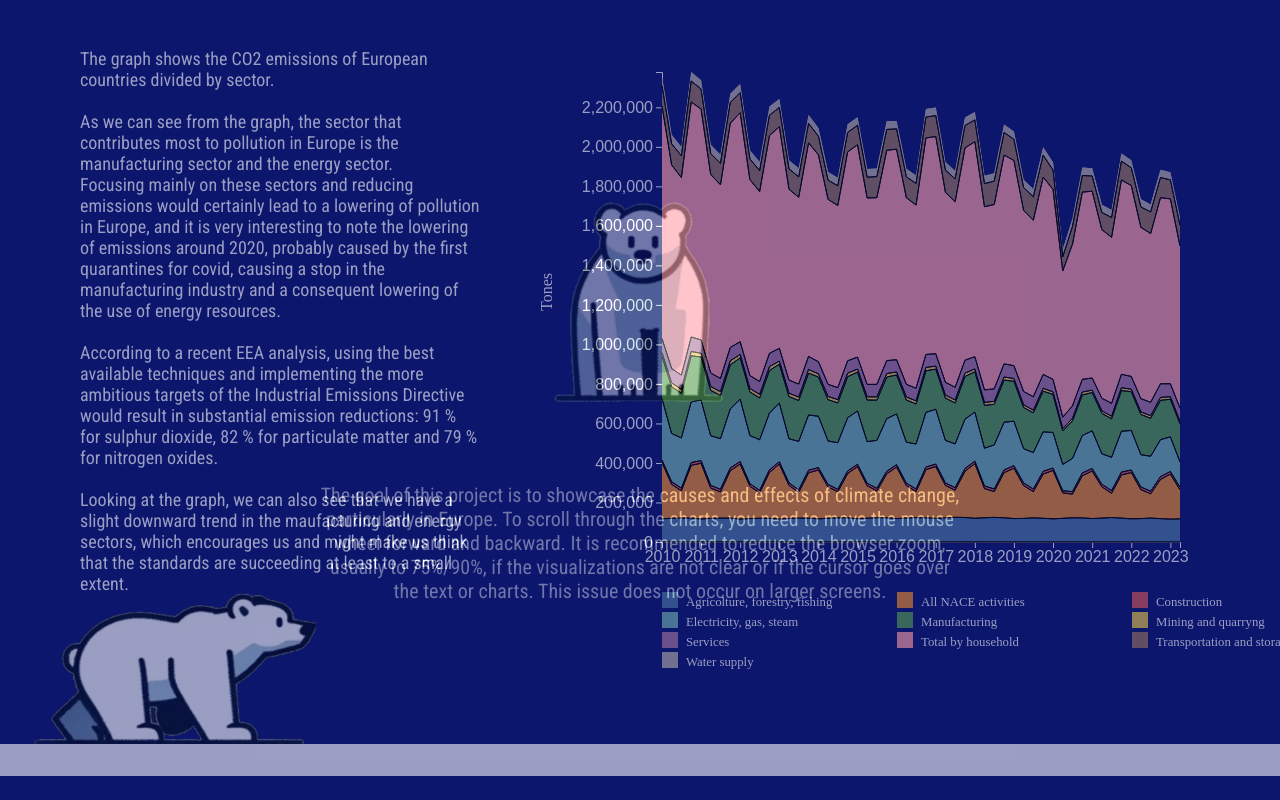
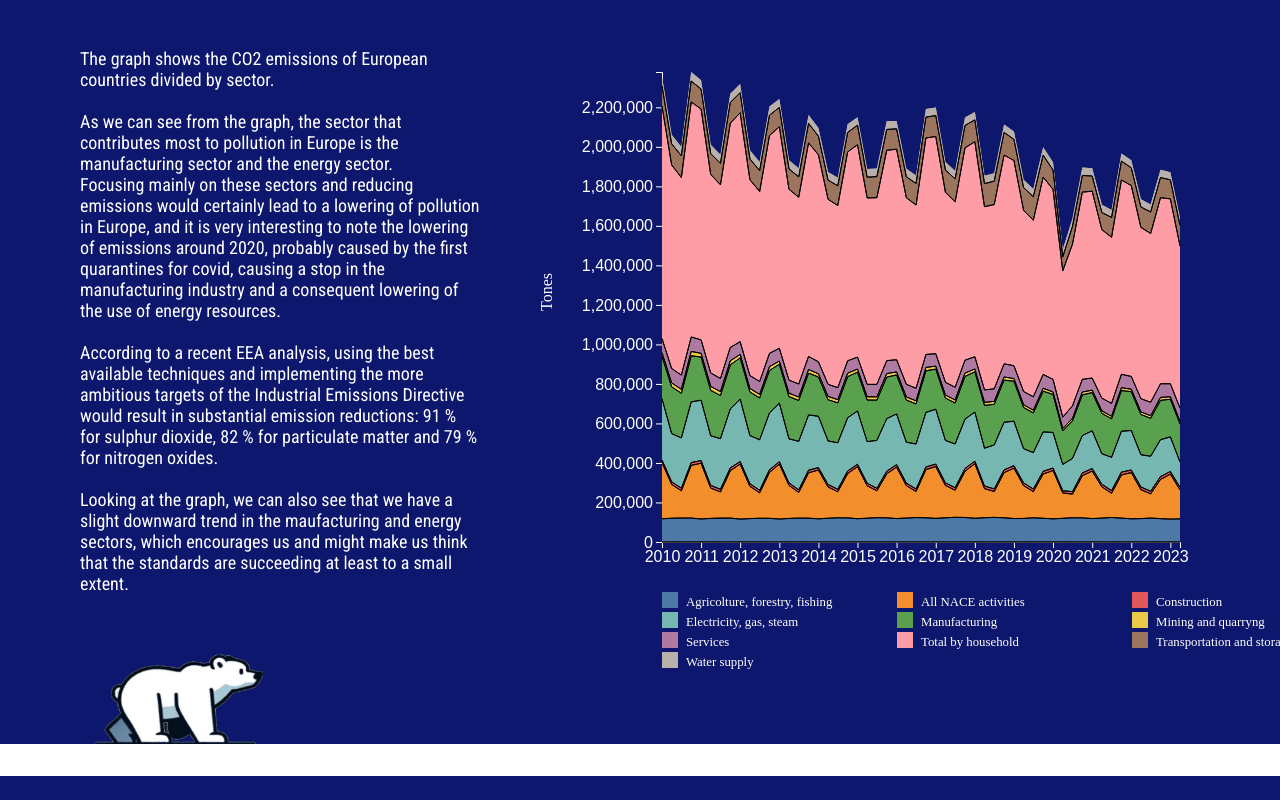
Before and after one commit to UniGonfia/dataviz_final, a SvelteKit app: page / in a window 1280 px wide. Built offline with nearby package versions, Linux system fonts and the light colour scheme.

Commit message:
Fixed for smaller screen

```diff
--- a/src/routes/+page.svelte
+++ b/src/routes/+page.svelte
@@ -15,6 +15,7 @@
 
     $: scroll_position = 0;
     var isTransitioning = false;
+    var countdown = 5;
 
     var animation = null;
     function animation_init() {
@@ -64,10 +65,18 @@
     let rendered = false;
     onMount(() => {
 
+
+        let intervalcount = setInterval(() => {
+            countdown--;
+            if (countdown == 0) {
+                clearInterval(intervalcount);
+            }
+        }, 1000);
+
         setTimeout(() => {
             const presentation = document.querySelector('.presentation');
-            presentation.style.opacity = 0;
-        }, 4000);
+            presentation.style.display = 'none';
+        }, 5000);
 
         rendered = true;
         animation_init();
@@ -172,6 +181,8 @@
 
 <div class="presentation">
 
+    <div class="countdown"> {countdown} </div>
+
     <img src={polarbear_stand} alt="Polar bear stand">
 
     <p> The goal of this project is to showcase the causes and effects of climate change, particularly in Europe. To scroll through the charts, you need to move the mouse wheel forward and backward. It is recommended to reduce the browser zoom, usually to 75%/90%, if the visualizations are not clear or if the cursor goes over the text or charts. This issue does not occur on larger screens. </p>
@@ -189,6 +200,8 @@
     </div>
 
     <div class="ice"></div>
+
+    <div class="hide"></div>
 
     <div class="description">
         <p> ciao </p>
@@ -233,11 +246,13 @@
         width: 304px;
         height: 205px;
         overflow: hidden;
+        z-index: 150;
     }
 
     .sprite > img {
-    width: auto;
-    height: 100%;
+        width: auto;
+        height: 100%;
+        z-index: 151;
     }
 
     .ice {
@@ -247,6 +262,7 @@
         width: 100%;
         height: 2rem;
         background-color: #ffffff;
+        z-index: 155;
     }
 
     .stand {
@@ -257,6 +273,7 @@
         bottom: 3.1rem;
         left: 6rem;
         overflow: hidden;
+        z-index: 151;
 
     }
 
@@ -269,19 +286,29 @@
 
     .description {
         width: 30rem;
-        height: 66%;
+        height: max-content;
         position: absolute;
         left: 0;
-        top: 3rem;
         z-index: 400;
         background-color: #0d176d;
     }
 
     .description p {
+        margin-top: 3rem;
         margin-left: 5rem;
         width: 25rem;
         font-size: 18px;
 
+    }
+
+    .hide {
+        position: absolute;
+        bottom: 0;
+        left: 0;
+        width: 30rem;
+        height: 100rem;
+        background-color: #0d176d;
+        z-index: 140;
     }
 
     #graph {
@@ -311,4 +338,21 @@
         z-index: 3000;
     }
 
+    .countdown {
+        font-size: 42px;
+        margin-bottom: 5rem;
+    }
+
+    @media screen and (max-width: 1400px) {
+        .sprite{
+            transform: scale(0.6);
+            bottom: 0rem;
+        }
+
+        .stand {
+            transform: scale(0.6);
+            bottom: 0rem;
+        }
+    }
+
 </style>
```
Also changed, not shown: 2 other files (tests, documents, lock files or other folders).
